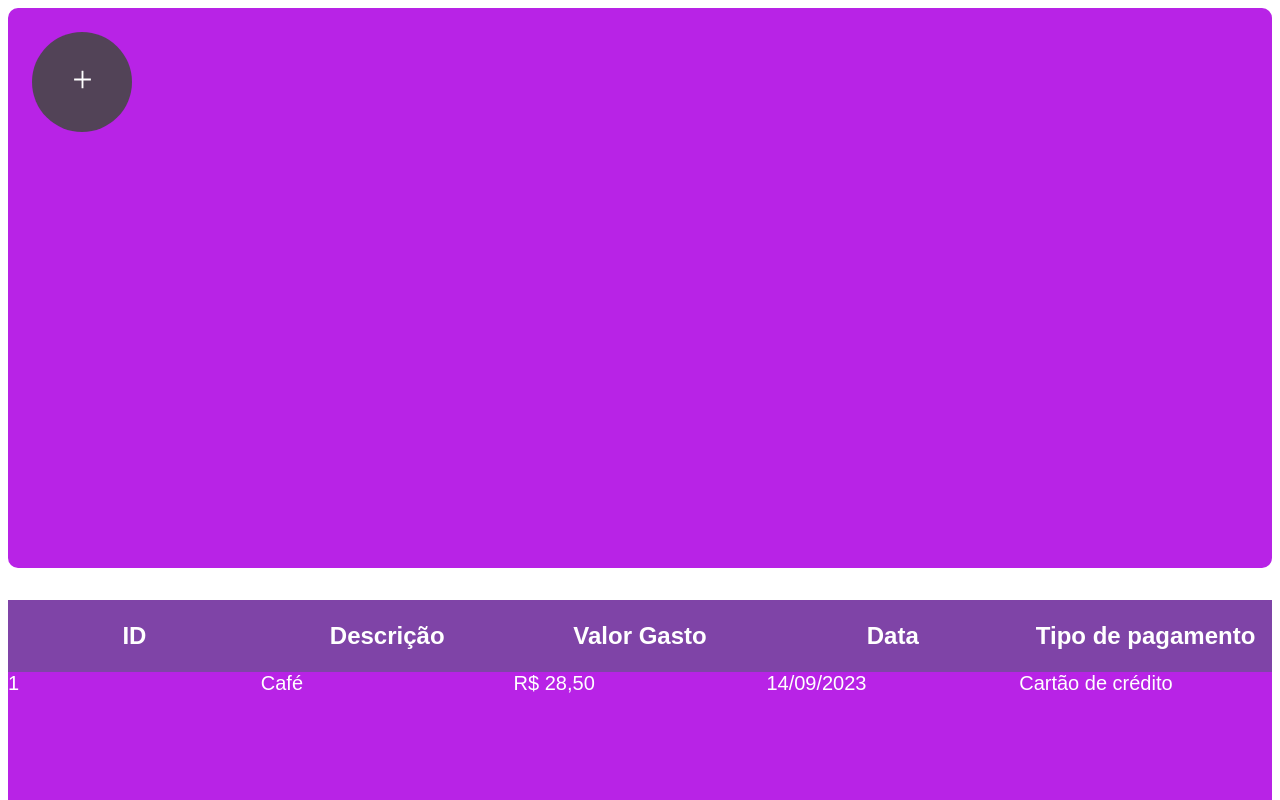
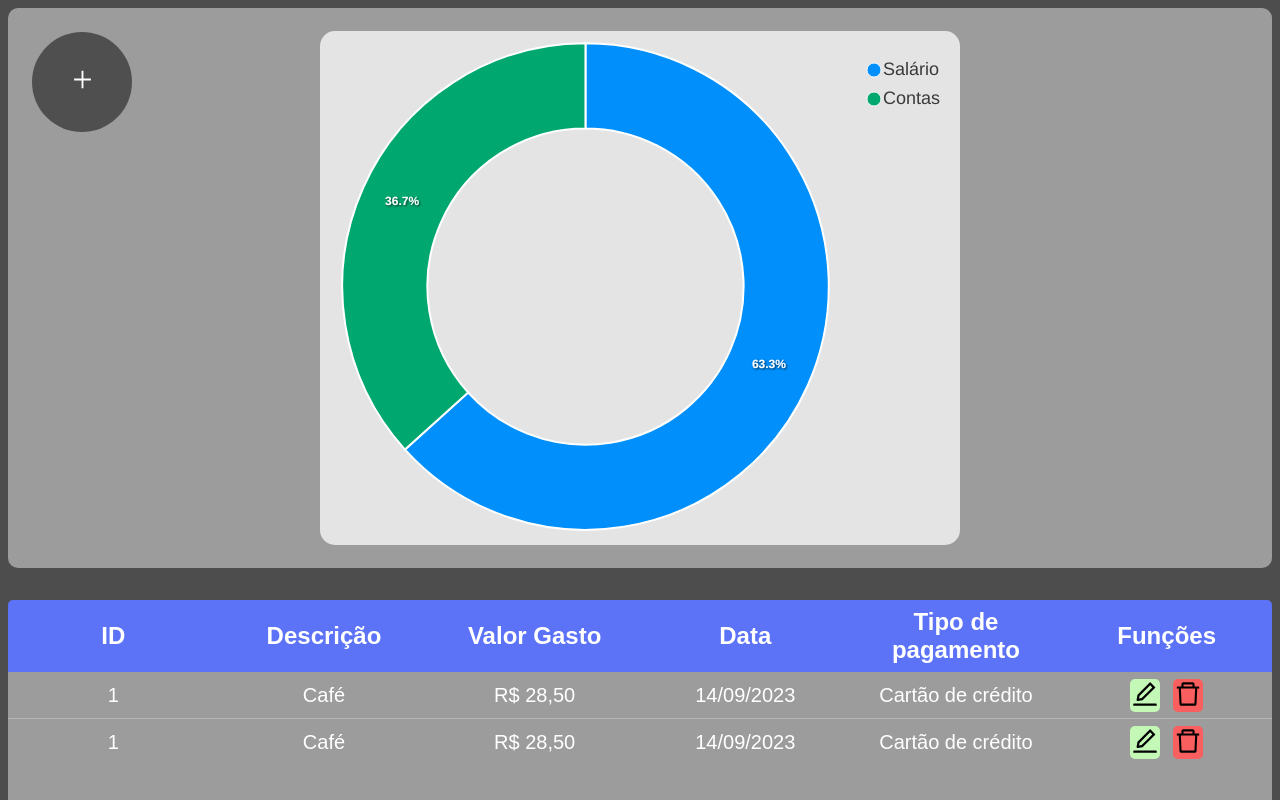
Before and after one commit to MarcosVinicius556/ModeloDashboard, a React (Vite) app: page / in a window 1280 px wide. Shown: the top 800 px of the page. Built offline with nearby package versions, Linux system fonts and the light colour scheme.

Commit message:
Atualizações

```diff
--- a/src/pages/Dashboard/Dashboard.style.jsx
+++ b/src/pages/Dashboard/Dashboard.style.jsx
@@ -7,7 +7,7 @@ export const Introduction = styled.div`
     justify-content: center;
     align-items: center;
     border-radius: 10px;
-    background: #b823e6;
+    background: #9c9c9c;
     margin-bottom: 2em;
 
     & h1 {
@@ -29,7 +29,8 @@ export const Introduction = styled.div`
 export const TableContainer = styled.div`
     height: 800px;
     border-radius: 10px;
-    background: #b823e6;
+    background: #9c9c9c;
+    margin-bottom: 5em;
 `;
 
 export const Table = styled.table`
@@ -40,17 +41,68 @@ export const Table = styled.table`
 
 
     & thead {
-        background: #7f44a7;
+        background: #5c73f8;
         font-size: 24px;
         height: 3em;
         width: 100%;
+        /* Pegando o primeiro e último "th" e aplicando um border-radius nas pontas */
+        & th:nth-child(1) {
+            border-radius: 5px 0px 0px 0px;
+        }
+
+        & th:nth-last-child(1) {
+            border-radius: 0px 5px 0px 0px;
+        }
     }
 
     & tbody {
         font-size: 20px;
 
         & tr {
+            height: 2px;
+            line-height: 30px;
+            text-align: center;
+
+            & + tr {
+                border-top: 1px solid #b4b4b4;
+            }
+
         }
+
     }
 
 `;
+
+
+export const TableFunctions = styled.th`
+    justify-content: center;
+    align-items: center;
+
+    & button {
+        margin: .5em;
+    }
+`;
+
+export const DeleteButton = styled.button`
+    background: #fa5f5f;
+    outline: none;
+    border: none;
+    border-radius: 5px;
+    transition: all .2s ease-in-out;
+
+    &:hover{
+        background: #883232;
+    }
+`;
+
+export const EditButton = styled.button`
+    background: #c4f8b7;
+    outline: none;
+    border: none;
+    border-radius: 5px;
+    transition: all .2s ease-in-out;
+
+    &:hover {
+        background: #4b5f45;
+    }
+`;
--- a/src/pages/Dashboard/index.jsx
+++ b/src/pages/Dashboard/index.jsx
@@ -1,6 +1,9 @@
 import { useState } from 'react';
 import PageContainer from "../../components/PageContainer";
-import { Introduction, TableContainer, Table } from './Dashboard.style';
+import { DeleteButton, EditButton, Introduction, Table, TableContainer, TableFunctions } from './Dashboard.style';
+import BillGraphCard from '../../components/BillGraphCard';
+import { AiOutlineEdit, AiOutlineDelete } from 'react-icons/ai'
+
 
 function Dashboard() {
 
@@ -36,7 +39,7 @@ function Dashboard() {
   return (
     <PageContainer>
       <Introduction>
-        {/* <BillGraphCard options={salaryOptions} /> */}
+      <BillGraphCard options={salaryOptions} />
       </Introduction>
       <TableContainer>
         <Table>
@@ -47,6 +50,7 @@ function Dashboard() {
               <th>Valor Gasto</th>
               <th>Data</th>
               <th>Tipo de pagamento</th>
+              <th>Funções</th>
             </tr>
           </thead>
           <tbody>
@@ -56,6 +60,29 @@ function Dashboard() {
               <td>R$ 28,50</td>
               <td>14/09/2023</td>
               <td>Cartão de crédito</td>
+              <TableFunctions>
+                  <EditButton>
+                    <AiOutlineEdit size={30}/>
+                  </EditButton>
+                  <DeleteButton>
+                    <AiOutlineDelete size={30}/>
+                  </DeleteButton>
+              </TableFunctions>
+            </tr>
+            <tr>
+              <td>1</td>
+              <td>Café</td>
+              <td>R$ 28,50</td>
+              <td>14/09/2023</td>
+              <td>Cartão de crédito</td>
+              <TableFunctions>
+                  <EditButton>
+                    <AiOutlineEdit size={30}/>
+                  </EditButton>
+                  <DeleteButton>
+                    <AiOutlineDelete size={30}/>
+                  </DeleteButton>
+              </TableFunctions>
             </tr>
           </tbody>
         </Table>
--- a/src/styles/Global.jsx
+++ b/src/styles/Global.jsx
@@ -15,4 +15,8 @@ export const GlobalStyle = createGlobalStyle`
     & a {
         text-decoration: none;
     }
+
+    & body {
+        background: #4d4d4d;
+    }
 `;
```
